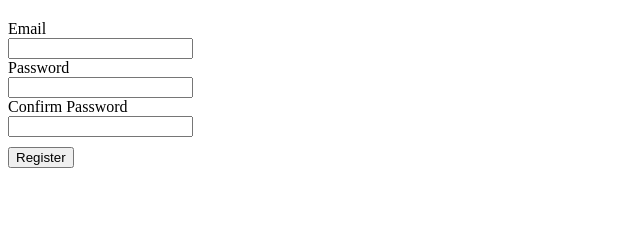
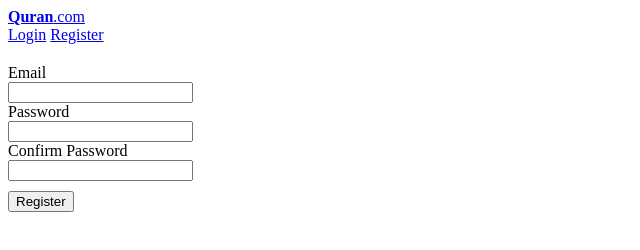
Before and after one commit to Cleverprogramer/quraan-clone, a plain HTML site: page register.html in a window 1280 px wide. Shown: the whole page, without its empty margins (0-640 px from the left). Drawn offline with Linux system fonts and the light colour scheme.

Commit message:
Add register form with header

```diff
--- a/register.html
+++ b/register.html
@@ -7,6 +7,19 @@
   </head>
 
   <body>
+    <div class="header header--border">
+      <div class="container header-inner">
+        <div class="header-inner__firstpart">
+          <a class="logo" href="/">
+            <strong style="font-weight: bold">Quran</strong>.com
+          </a>
+        </div>
+        <div>
+          <a class="user-buttons" href="/login.html">Login</a>
+          <a class="user-buttons" href="/register.html">Register</a>
+        </div>
+      </div>
+    </div>
     <main>
       <div class="container content-page">
         <div class="center-content col">
```
